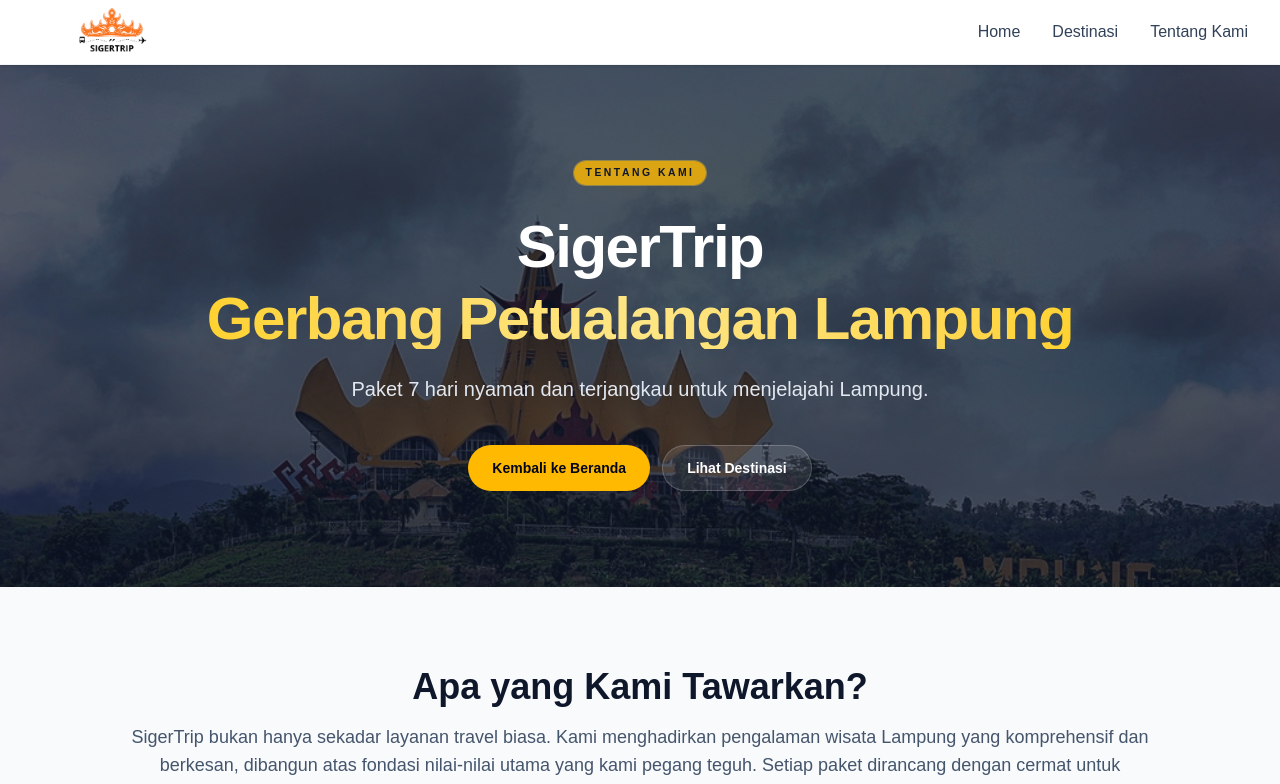
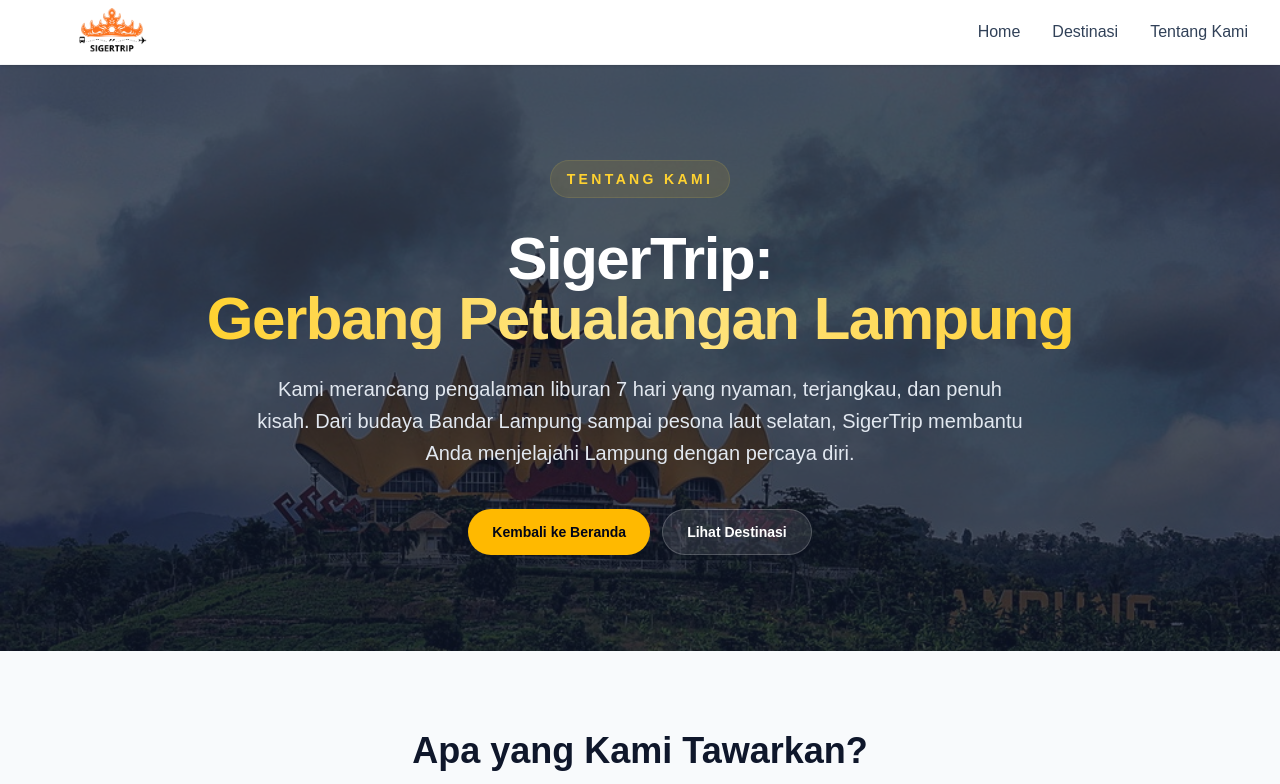
Before and after one commit to Nafiz-547/TI-WEB-24A-ShuangXi, a Next.js app in the folder siger-trip/: page /tentang_kami in a window 1280 px wide. Shown: the top 784 px of the page. Built offline with nearby package versions, Linux system fonts and the light colour scheme.

Commit message:
akmal: mengganti warna label Tentang Kami pada section pertama

```diff
--- a/siger-trip/app/tentang_kami/page.tsx
+++ b/siger-trip/app/tentang_kami/page.tsx
@@ -15,15 +15,15 @@
         />
         <div className="absolute inset-0 bg-slate-900/70" />
         <div className="relative mx-auto flex max-w-6xl flex-col items-center justify-center px-6 py-24 sm:px-10 lg:px-16 text-center">
-          <span aria-label="Tentang Kami" className="inline-flex items-center rounded-full bg-amber-400/80 backdrop-blur-sm px-3 py-1 text-[0.65rem] font-semibold uppercase tracking-[0.24em] text-slate-900 ring-1 ring-amber-300/40">
+          <span className="inline-flex rounded-full bg-amber-400/10 px-4 py-2 text-sm font-semibold uppercase tracking-[0.24em] text-amber-300 ring-1 ring-amber-300/20">
             Tentang Kami
           </span>
           <h1 className="mt-8 max-w-4xl text-4xl font-bold tracking-tight text-white sm:text-5xl lg:text-6xl">
-            <span className="block">SigerTrip</span>
-            <span className="mt-3 block bg-gradient-to-r from-amber-300 via-amber-200 to-amber-300 bg-clip-text text-transparent">Gerbang Petualangan Lampung</span>
+            <span className="block">SigerTrip:</span>
+            <span className="block bg-linear-to-r from-amber-300 via-amber-200 to-amber-300 bg-clip-text text-transparent">Gerbang Petualangan Lampung</span>
           </h1>
           <p className="mt-6 max-w-3xl text-lg leading-8 text-slate-200 sm:text-xl">
-            Paket 7 hari nyaman dan terjangkau untuk menjelajahi Lampung.
+            Kami merancang pengalaman liburan 7 hari yang nyaman, terjangkau, dan penuh kisah. Dari budaya Bandar Lampung sampai pesona laut selatan, SigerTrip membantu Anda menjelajahi Lampung dengan percaya diri.
           </p>
           <div className="mt-10 flex flex-col gap-3 sm:flex-row">
             <Link href="/" className="inline-flex items-center justify-center rounded-full bg-amber-400 px-6 py-3 text-sm font-semibold text-slate-950 transition hover:bg-amber-300">
```
